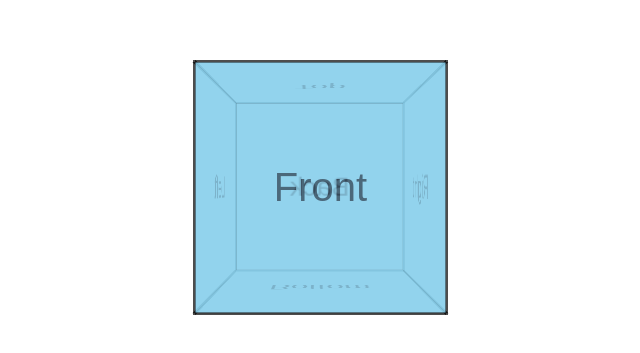
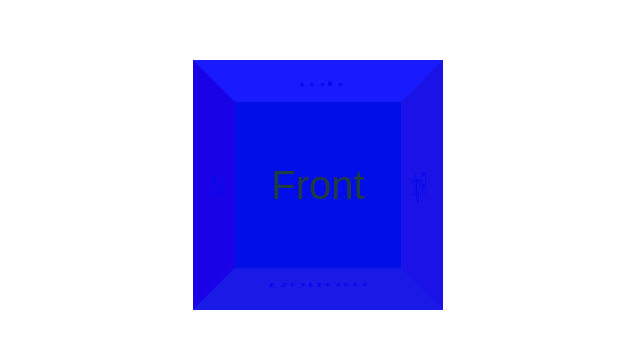
Before and after one commit to gkucmierz/rubic-cube, a Vue app: page / in a window 1280 px wide. Shown: the part 215-568 px from the top of the page, without its empty margins (322-962 px from the left). Built offline with nearby package versions, Linux system fonts and the light colour scheme.

Commit message:
add colors

```diff
--- a/src/components/HelloWorld.vue
+++ b/src/components/HelloWorld.vue
@@ -22,6 +22,26 @@
   margin: 100px;
 }
 
+.top {
+  background: white;
+}
+.bottom {
+  background: yellow;
+}
+.front {
+  background: blue;
+}
+.back {
+  background: green;
+}
+.left {
+  background: red;
+}
+.right {
+  background: orange;
+}
+
+
 .cube {
   position: relative;
   width: 200px;
@@ -32,10 +52,9 @@
 .face {
   width: 200px;
   height: 200px;
-  background: skyblue;
-  border: 2px solid black;
+  border: 0px solid black;
   position: absolute;
-  opacity: 0.7;
+  opacity: 0.9;
   display: flex;
   align-items: center;
   justify-content: center;
```
